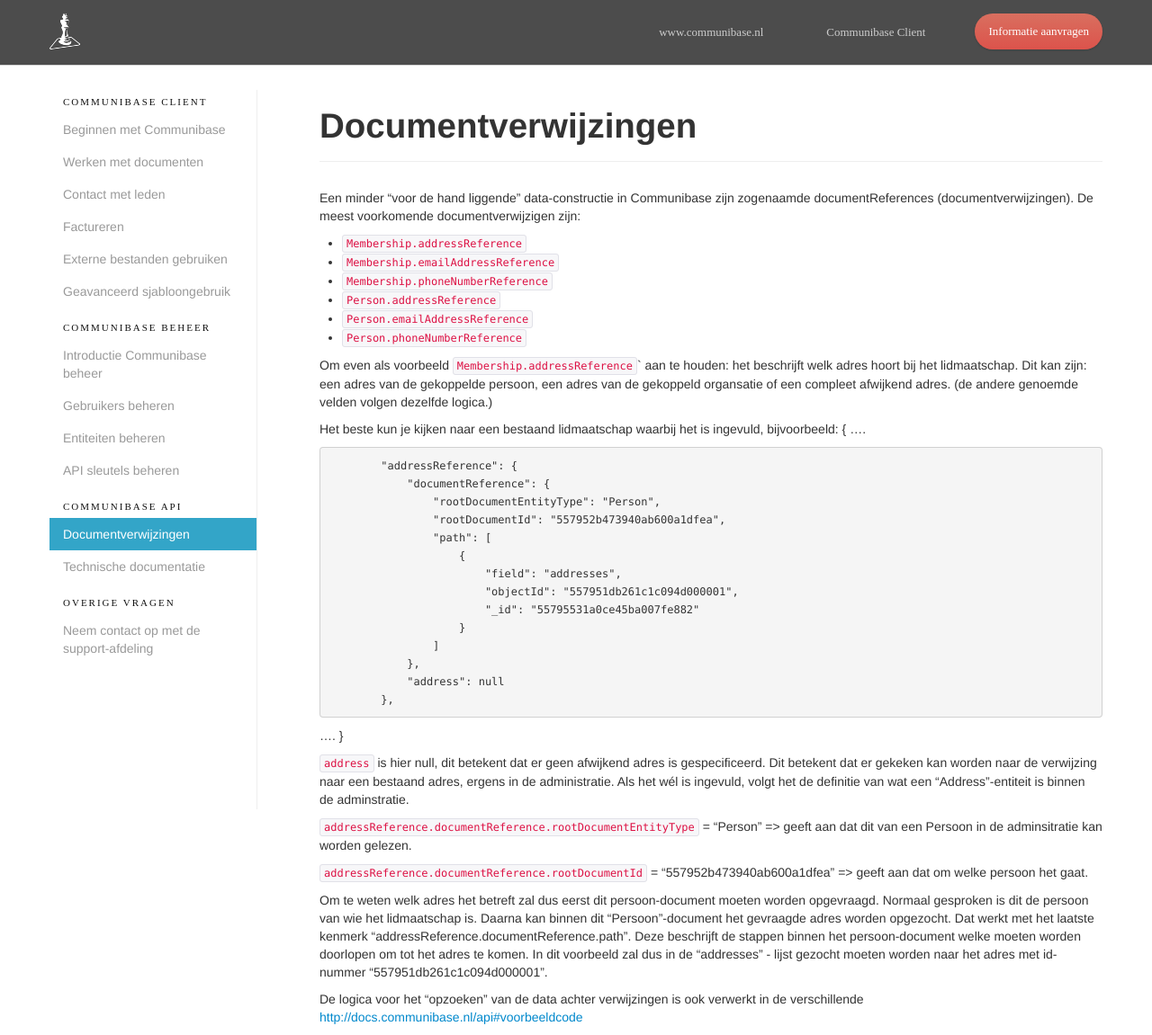
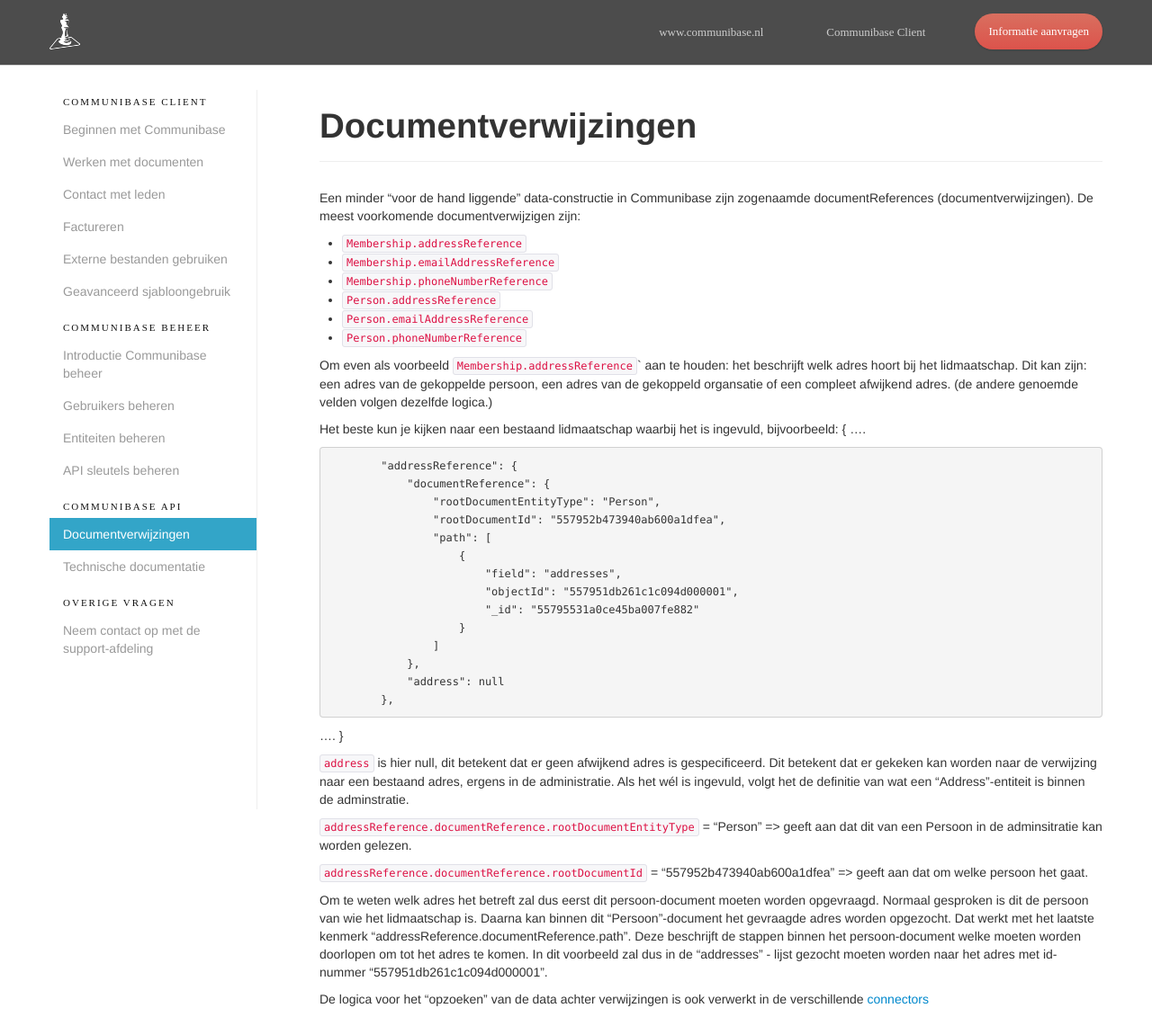
Before and after one commit to kingsquare/communibaseDocs, a Jekyll site: the page built from api/documentReference.md, in a window 1280 px wide and 1151 px high. Shown: the whole window at 90% size. Built offline with Jekyll 4.4.1, drawn with Linux system fonts in a browser that asks for light colours; nearby versions of some CDN libraries; some web fonts are replaced; Markdown is read by kramdown in place of the engine named in the settings.

Commit message:
fixed malformed link
// https://trello.com/c/rAPzDC7D/2820-ngb-insiders-api-references#comment-5adeecd682307e46b8c4459d

```diff
--- a/api/documentReference.md
+++ b/api/documentReference.md
@@ -45,4 +45,4 @@
 
 Om te weten welk adres het betreft zal dus eerst dit persoon-document moeten worden opgevraagd. Normaal gesproken is dit de persoon van wie het lidmaatschap is. Daarna kan binnen dit "Persoon"-document het gevraagde adres worden opgezocht. Dat werkt met het laatste kenmerk "addressReference.documentReference.path". Deze beschrijft de stappen binnen het persoon-document welke moeten worden doorlopen om tot het adres te komen. In dit voorbeeld zal dus in de "addresses" - lijst gezocht moeten worden naar het adres met id-nummer "557951db261c1c094d000001".
 
- De logica voor het "opzoeken" van de data achter verwijzingen is ook verwerkt in de verschillende [http://docs.communibase.nl/api#voorbeeldcode]("connectors")
+ De logica voor het "opzoeken" van de data achter verwijzingen is ook verwerkt in de verschillende [connectors](http://docs.communibase.nl/api#voorbeeldcode)
```
